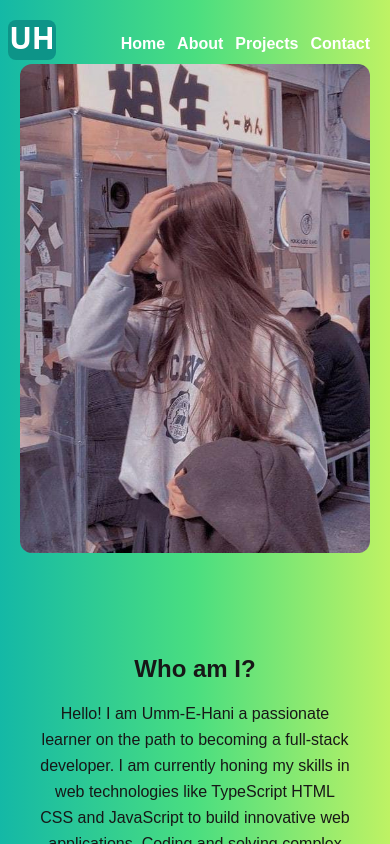
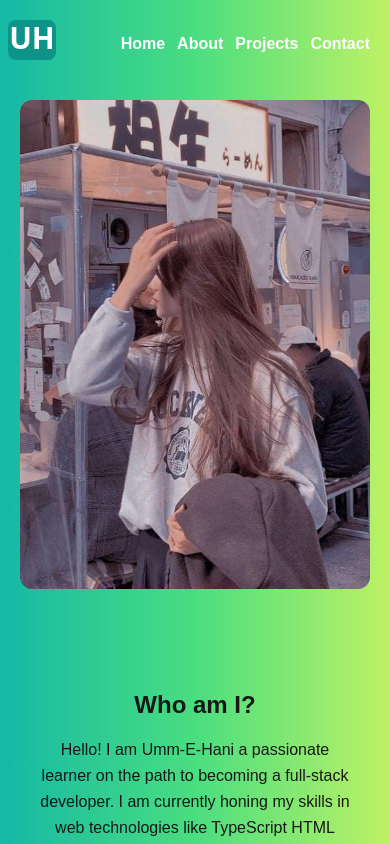
Before and after one commit to Umm-e-Hani02/portfolio-using-next-js-with-tailwind-CSS-milestone2, a Next.js app: page /about in a window 390 px wide. Shown: the top 844 px of the page. Built offline with nearby package versions, Linux system fonts and the light colour scheme.

Commit message:
Update page.tsx

```diff
--- a/src/app/about/page.tsx
+++ b/src/app/about/page.tsx
@@ -3,7 +3,7 @@ export default function About() {
         <section className="items-center justify-center flex bg-gradient-to-r from-teal-500 via-green-400 to-lime-300 min-h-screen lg:items-start">
             <div className="flex flex-col lg:flex-row items-center lg:items-start justify-center gap-20 md:gap-10 p-5 md:p-10">
                 <img
-                    className="rounded-xl -mt-9"
+                    className="rounded-xl md:-mt-9"
                     height={380}
                     width={380}
                     src="about-img.jpg"
```
